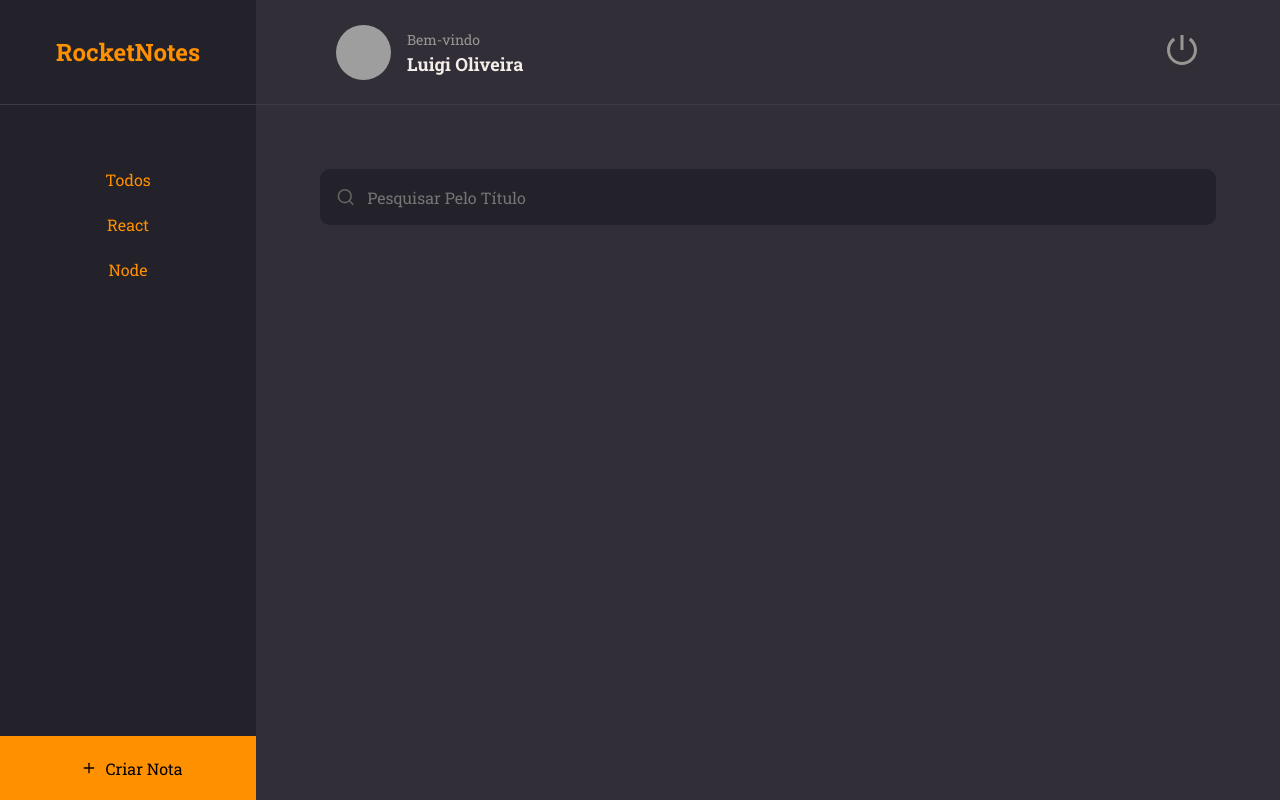
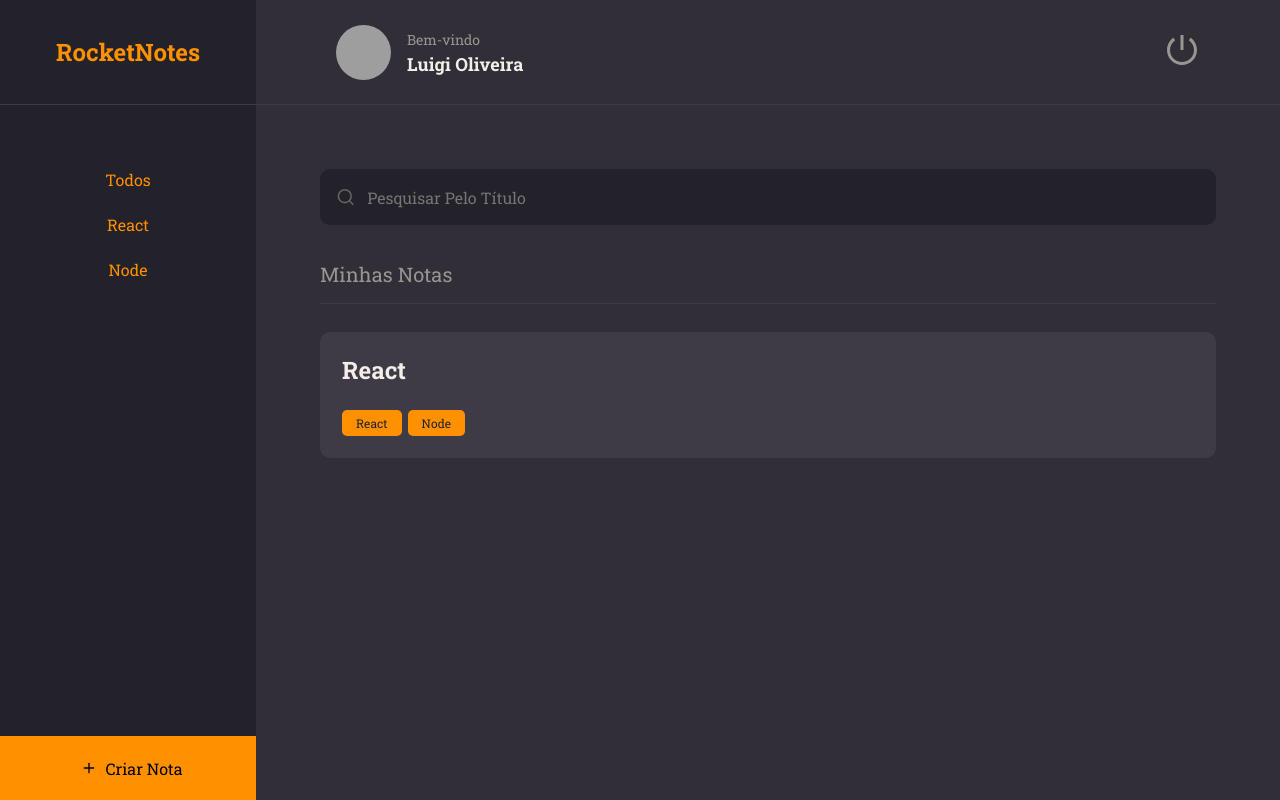
Before and after one commit to LuigiEBO/Rocket-Notes, a React (Vite) app: page / in a window 1280 px wide. Built offline with nearby package versions, Linux system fonts and the light colour scheme; grey boxes are pictures that could not be loaded.

Commit message:
fazendo as notas

```diff
--- /dev/null
+++ b/src/components/Notes/index.jsx
@@ -0,0 +1,19 @@
+import {Container} from './styles'
+import {Tag} from "../Tags"
+
+export function Note({data, ...rest}) {
+  return(
+    <Container {...rest}>
+      <h1>{data.title}</h1>
+
+      {
+        data.tags &&
+        <footer>
+          {
+            data.tags.map(tag => <Tag key={tag.id} title={tag.name}/>)
+          }
+        </footer>
+      }
+    </Container>
+  )
+}
--- /dev/null
+++ b/src/components/Notes/styles.js
@@ -0,0 +1,23 @@
+import styled from 'styled-components'
+
+export const Container = styled.button`
+  width: 100%;
+  background-color: ${({ theme }) => theme.COLORS.BACKGROUND_700};
+  border: none;
+  border-radius: 10px;
+  padding: 22px;
+  margin-bottom: 16px;
+
+  > h1 {
+    flex: 1;
+    text-align: left;
+    font-weight: 700;
+    font-size: 24px;
+    color: ${({ theme }) => theme.COLORS.WHITE};
+  }
+  > footer {
+    width: 100%;
+    display: flex;
+    margin-top: 24px;
+  }
+`
--- a/src/components/Tags/index.jsx
+++ b/src/components/Tags/index.jsx
@@ -1,8 +1,8 @@
 import {Container} from './styles'
 
-export function Tag({title}) {
+export function Tag({title, ...rest}) {
   return(
-    <Container>
+    <Container {...rest}>
       {title}
     </Container>
   )
--- a/src/pages/Home/index.jsx
+++ b/src/pages/Home/index.jsx
@@ -6,6 +6,8 @@
 import { Header } from "../../components/header"
 import { ButtonText } from "../../components/ButtonText"
 import { Input } from "../../components/Input"
+import { Section } from "../../components/Section"
+import { Note } from "../../components/Notes"
 export function Home() {
   return (
     <Container>
@@ -17,7 +19,7 @@
 
       <Menu>
         <li>
-          <ButtonText title="Todos" isActive/>
+          <ButtonText title="Todos" isActive />
         </li>
         <li>
           <ButtonText title="React" />
@@ -28,13 +30,24 @@
       </Menu>
 
       <Search>
-        <Input placeholder="Pesquisar Pelo Título" icon={FiSearch}/>
+        <Input placeholder="Pesquisar Pelo Título" icon={FiSearch} />
       </Search>
 
-      <Content></Content>
+      <Content>
+        <Section title="Minhas Notas">
+          <Note data={{
+              title: "React",
+              tags: [
+                { id: "1", name: "React" },
+                { id: "2", name: "Node" }
+              ],
+            }}
+          />
+        </Section>
+      </Content>
 
       <NewNote>
-        <FiPlus/>
+        <FiPlus />
         Criar Nota
       </NewNote>
     </Container>
--- a/src/pages/Home/styles.js
+++ b/src/pages/Home/styles.js
@@ -47,6 +47,8 @@
 `
 export const Content = styled.div`
   grid-area: content;
+  padding: 0 64px ;
+  overflow-y: auto;
 `
 export const NewNote = styled.button`
   grid-area: newnote;
```
